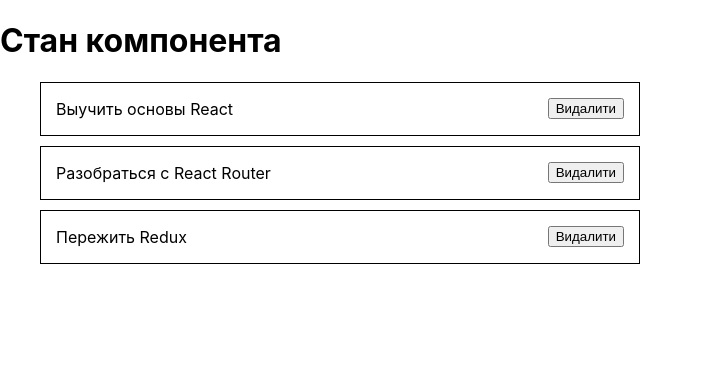
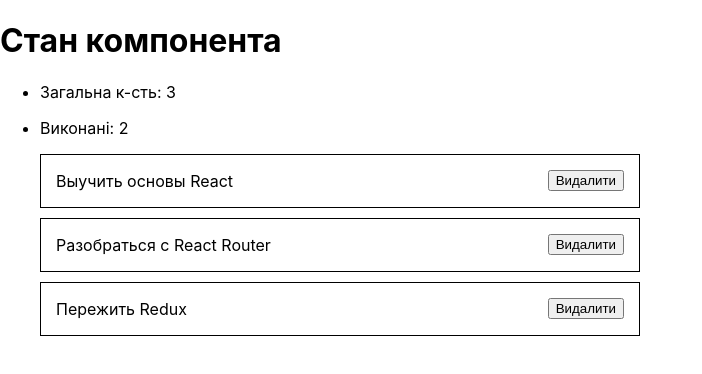
Before and after one commit to skif6623/Counter-on-class, a React (Create React App) app: page / in a window 1280 px wide. Shown: the top 374 px of the page, without its empty margins (0-702 px from the left). Built offline with nearby package versions, Linux system fonts and the light colour scheme.

Commit message:
added calculated properties

```diff
--- a/src/App.js
+++ b/src/App.js
@@ -24,9 +24,19 @@
 	render() {
 		const {todos} = this.state;
 
+		const completeTodos = todos.reduce((total, todo) => (todo.completed ? total + 1 : total), 0);
+
 		return (
 			<>
 				<h1>Стан компонента</h1>
+				<ul>
+					<li>
+						<p>Загальна к-сть: {todos.length}</p>
+					</li>
+					<li>
+						<p>Виконані: {completeTodos} </p>
+					</li>
+				</ul>
 				<TodoList todos={todos} onDeleteTodo={this.deleteTodo} />
 			</>
 		);
--- a/src/todos.json
+++ b/src/todos.json
@@ -1,5 +1,5 @@
 [
   { "id": "id-1", "text": "Выучить основы React", "completed": true },
-  { "id": "id-2", "text": "Разобраться с React Router", "completed": false },
+  { "id": "id-2", "text": "Разобраться с React Router", "completed": true },
   { "id": "id-3", "text": "Пережить Redux", "completed": false }
 ]
```
